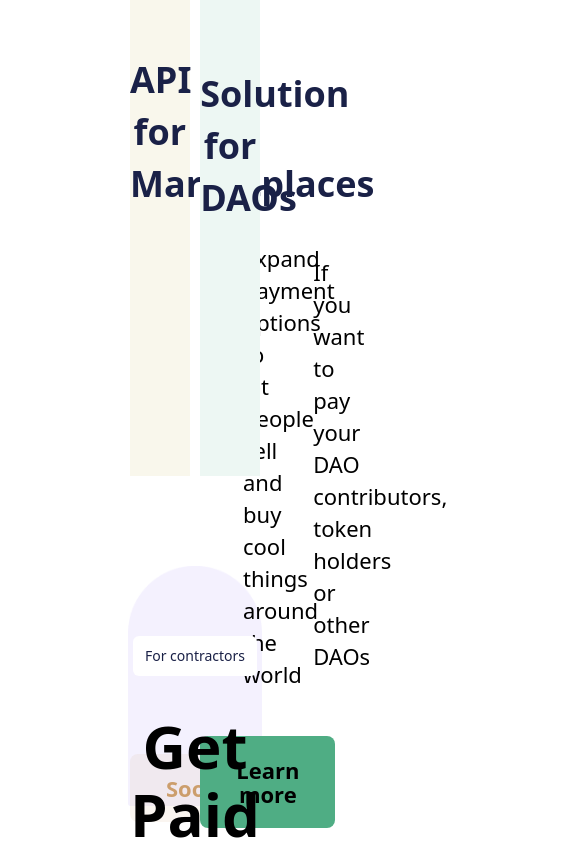
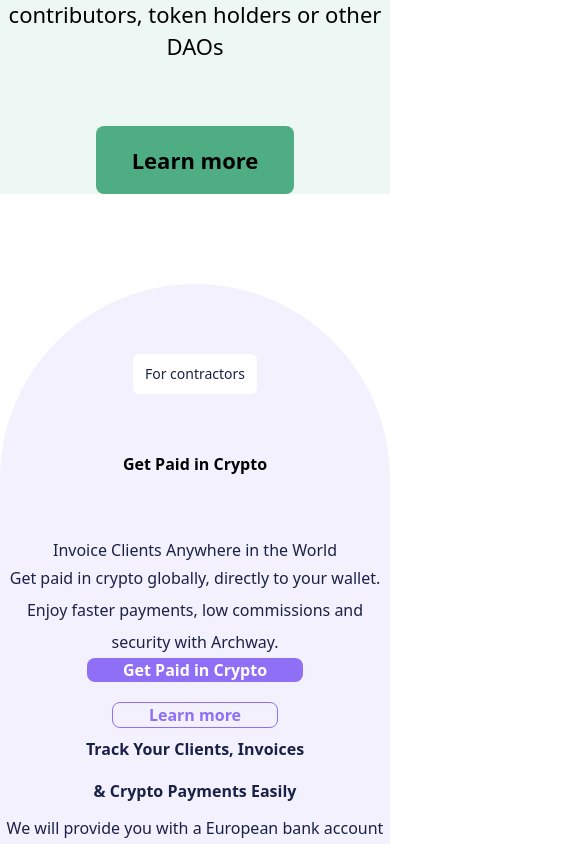
Before and after one commit to Bilalkhanmadakhail/servicenow, a React (Create React App) app: page / in a window 390 px wide. Shown: the part 2680-3524 px from the top of the page, 585 px wide, since content can reach past the window. Built offline with nearby package versions, Linux system fonts and the light colour scheme.

Commit message:
ll changes

```diff
--- a/src/section/Last.js
+++ b/src/section/Last.js
@@ -2,6 +2,8 @@
 import React, { useState } from 'react'
 import coma from '../assets/coma.png'
 import union from '../assets/Union.png'
+import blue1 from '../assets/blue1.png'
+import blue2 from '../assets/blue2.png'
 
 
 
@@ -10,7 +12,36 @@
 
 
     return (
+        <div className='relative'>
+            <div className='absolute bg-[#1A2147] -top-36 rounded-3xl lg:w-[90%] xl:w-[80%] lg:mx-[60px]  xl:mx-[130px] flex'>
+                <div className='flex w-[50%]'>
+                    <div className='ml-14'><img className='xl:w-14 lg:w-20 h-8 mt-10' src={blue1}/></div>
+                    <div className='mt-10 ml-14 mr-20'>
+                        <p className='text-[22px] leading-[32px] font-extrabold text-white'>
+                        World Class Security
+                        </p>
+                        <p className='text-[17px] leading-[28px] mt-6 mb-24 text-white'>
+                        Experience Matters. We have been building crypto-related projects since 2014 with the highest standards.
+                        </p>
+                    </div>
+                </div>
+                <div className='flex w-[50%]'>
+                    <div className='ml-14'><img className='xl:w-14 lg:w-20 h-8 mt-10'  src={blue2}/></div>
+                    <div className='mt-10 ml-14 mr-20'>
+                        <p className='text-[22px] leading-[32px] font-extrabold text-white'>
+                        World Class Support
+                        </p>
+                        <p className='text-[17px] leading-[28px] mt-6  text-white'>
+                        Our experts are here to take you by the hand and answer any questions or concerns from the very beginning.
+                        </p>
+                        <p className='text-[17px] underline leading-[28px] mt-2 mb-24 text-[#4FAD84]'>Book a call</p>
+                    </div>
+                </div>
+
+
+            </div>
        <div className='mt-[294px] '>
+
         <div className='bg-[#F0E4CF] '>
         <div className='pt-[254px] bg-[#F0E4CF]'>
 
@@ -44,9 +75,9 @@
 
         <hr className='my-20 mx-[150px]'></hr>
        <div>
-        <img className='flex mx-auto' src={coma}/>
-        <div className='text-center text-[65px] mt-14 leading-[72px] text-[#4FAD84]'>
-            <p>We didn't expect to use Archway </p><p>for all our contractors so quickly</p>
+        <img className='flex xl:w-[145px] lg:w-[100px] mx-auto' src={coma}/>
+        <div className='text-center lg:text-4xl xl:text-[65px] mt-14 leading-[72px] text-[#4FAD84]'>
+            <p>We didn't expect to use Archway </p><p className='mt-10'>for all our contractors so quickly</p>
         </div>
         <p className='mt-[50px] text-[22px]
 leading-[32px] text-[#1A2147] text-center'>Kirthy Iver</p>
@@ -99,6 +130,7 @@
        </div>
 
        </div>
+       </div>
     )
 }
 
--- a/src/section/Section.js
+++ b/src/section/Section.js
@@ -14,40 +14,40 @@
 
 
     return (
-        <div className='mt-[400px]'>
-<div className='flex justify-between  mx-[130px]'>
-    <div className='w-[46%] mt-20 bg-[#F9F7EC] h-[693px]'>
-        <img className='mt-[111px] w-[157px] h-[67px] mx-auto' src={box1}/>
-        <h1 className='mt-[93px] text-[#1A2147] font-extrabold text-center leading-[52px] text-4xl'>API for </h1><h1  className=' text-[#1A2147] font-extrabold text-center leading-[52px] text-4xl'>Marketplaces</h1>
-        <p className='text-[22px] px-[113px] mt-8 leading-8 text-center'>Expand payment options to let people sell and buy cool things around the world</p>
-        <button className='bg-[#CC9E6C] text-center mx-auto flex justify-center mt-16 bg-opacity-[0.1] rounded-lg px-9 py-[22px] text-[22px] leading-6 font-extrabold text-[#CC9E6C]'>Soon</button>
+        <div className='xl:mt-[400px] lg:mt-[300px] md:mt-[900px]'>
+<div className='lg:flex lg:flex-row sm:flex  sm:flex-col  lg:justify-between sm:mx-[60px] xl:mx-[130px]'>
+    <div className='xl:w-[46%] lg:w-[48%] sm:w-[100%] lg:mt-20 sm:mt-5 bg-[#F9F7EC]  lg:h-[693px]'>
+        <img className='lg:mt-[111px] sm:mt-[80px] w-[157px] h-[67px] mx-auto' src={box1}/>
+        <h1 className='xl:mt-[93px] sm:mt-10 md:mt-[60px] text-[#1A2147] font-extrabold text-center leading-[52px] xl:text-4xl sm:text-3xl'>API for </h1><h1  className=' text-[#1A2147] font-extrabold text-center leading-[52px] xl:text-4xl sm:text-3xl'>Marketplaces</h1>
+        <p className='text-[22px] xl:px-[113px] lg:px-[50px] sm:px-[113px] mt-8 leading-8 text-center'>Expand payment options to let people sell and buy cool things around the world</p>
+        <button className='bg-[#CC9E6C] text-center mx-auto flex justify-center mt-16 bg-opacity-[0.1] rounded-lg px-9 py-[22px] text-[22px] sm:mb-10 lg:mb-0 leading-6 font-extrabold text-[#CC9E6C]'>Soon</button>
 
     </div>
-    <div className='w-[46%] mt-20 bg-[#EDF7F3] h-[693px]'>
-        <img className='mt-[96px] w-[95px] h-[96px] mx-auto' src={box2}/>
-        <h1 className='mt-[93px] text-[#1A2147] font-extrabold text-center leading-[52px] text-4xl'>Solution for </h1><h1  className=' text-[#1A2147] font-extrabold text-center leading-[52px] text-4xl'>DAOs</h1>
-        <p className='text-[22px] px-[113px] mt-8 leading-8 text-center'>If you want to pay your DAO contributors, token holders or other DAOs</p>
-        <button className='bg-[#4FAD84] text-center mx-auto flex justify-center mt-16 rounded-lg px-9 py-[22px] text-[22px] leading-6 font-extrabold '>Learn more</button>
+    <div className='xl:w-[46%] lg:w-[48%] sm:w-[100%] lg:mt-20 sm:mt-5 bg-[#EDF7F3] lg:h-[693px]'>
+        <img className='lg:mt-[96px] sm:mt-[80px]  w-[95px] h-[96px] mx-auto' src={box2}/>
+        <h1 className='xl:mt-[93px] sm:mt-10 md:mt-[50px] text-[#1A2147] font-extrabold text-center leading-[52px] xl:text-4xl sm:text-3xl'>Solution for </h1><h1  className=' text-[#1A2147] font-extrabold text-center leading-[52px] xl:text-4xl sm:text-3xl'>DAOs</h1>
+        <p className='text-[22px] xl:px-[113px] lg:px-[50px] sm:px-[113px] mt-8 leading-8 text-center'>If you want to pay your DAO contributors, token holders or other DAOs</p>
+        <button className='bg-[#4FAD84] text-center mx-auto flex justify-center mt-16 rounded-lg px-9 py-[22px] text-[22px] leading-6 sm:mb-10 lg:mb-0 font-extrabold '>Learn more</button>
 
     </div>
 </div>
 
-<div className='mt-[90px] mx-32'>
-    <div className='bg '>
+<div className='mt-[90px] xl:mx-32 md:mx-16'>
+    <div className='bg lg:h-auto'>
 <div className='flex justify-center' >
                 <button className='py-2  mt-[70px] bg-[#FFFFFF] rounded-md text-[#1A2147] text-[14px] leading-6 flex items-center justify-center  text-center px-3'>For contractors</button>
             </div>
-            <h1 className='text-[60px] mt-9 leading-[68px] font-extrabold text-center #1A2147'>Get Paid in Crypto</h1>
-            <h2 className='text-2xl mt-10 text-[#1A2147] text-center'>Invoice Clients Anywhere in the World</h2>
-            <p className='text-[22px] leading-8  mt-10  text-center px-[290px] text-[#1A2147]'>Get paid in crypto globally, directly to your wallet. Enjoy faster payments, low commissions and security with Archway.</p>
-            <button className='bg-[#8F6FF6] mt-14 text-[22px] leading-6 font-extrabold text-white rounded-lg flex justify-center mx-auto px-9 py-6'>Get Paid in Crypto</button>
-            <button className='border-[#8F6FF6] border-[1px] mt-5 text-[22px] leading-6 font-extrabold text-[#8F6FF6] rounded-lg flex justify-center mx-auto px-9 py-6'>Learn more</button>
-            <p className='text-[32px] mt-[130px] leading-[42px] text-center font-extrabold text-[#1A2147]'>Track Your Clients, Invoices</p><p className='text-[32px] leading-[42px] text-center font-extrabold text-[#1A2147]'> & Crypto Payments Easily</p>
-            <p className='text-center text-[22px] px-[285px] mt-[30px] leading-8 text-[#1A2147]'>We will provide you with a European bank account to which you will receive fiat. As soon as you get it, we will exchange it and send crypto directly to your wallet. Start earning crypto today!</p>
+            <h1 className='lg:text-[60px] md:text-4xl mt-9 leading-[68px] font-extrabold text-center #1A2147'>Get Paid in Crypto</h1>
+            <h2 className='lg:text-2xl md:text-xl mt-10 text-[#1A2147] text-center'>Invoice Clients Anywhere in the World</h2>
+            <p className='lg:text-[22px] md:text-[18px] leading-8  xl:mt-10 md:mt-5  text-center lg:px-[290px] md:px-10 text-[#1A2147]'>Get paid in crypto globally, directly to your wallet. Enjoy faster payments, low commissions and security with Archway.</p>
+            <button className='bg-[#8F6FF6] md:mt-7 xl:mt-14 md:text-[18px] lg:text-[22px] leading-6 font-extrabold text-white rounded-lg flex justify-center mx-auto px-9 sm:py-4 lg:py-6'>Get Paid in Crypto</button>
+            <button className='border-[#8F6FF6] border-[1px] mt-5 md:text-[18px] lg:text-[22px]leading-6 font-extrabold text-[#8F6FF6] rounded-lg flex justify-center mx-auto px-9 sm:py-4 lg:py-6'>Learn more</button>
+            <p className='lg:text-[32px] md:text-2xl md:mt-[20px] xl:mt-[130px] leading-[42px] text-center font-extrabold text-[#1A2147]'>Track Your Clients, Invoices</p><p className='lg:text-[32px] md:text-2xl leading-[42px] text-center font-extrabold text-[#1A2147]'> & Crypto Payments Easily</p>
+            <p className='text-center md:text-[18px] lg:text-[22px] md:px-10 lg:px-[285px] xl:mt-[30px] md:mt-6 leading-8 text-[#1A2147]'>We will provide you with a European bank account to which you will receive fiat. As soon as you get it, we will exchange it and send crypto directly to your wallet. Start earning crypto today!</p>
 
-            <img className='absolute top-[4230px] xl:block lg:hidden left-[900px]' src={Image}/>
+            <img className='absolute top-[4230px] xl:block hidden left-[900px]' src={Image}/>
 
-            <div className='mt-32 mx-10'>
+            <div className='xl:mt-32 md:mt-5 lg:mt-10 mx-10'>
                 <img src={card}/>
             </div>
 
```
Also changed, not shown: src/assets/blue1.png (added), src/assets/blue2.png (added).
